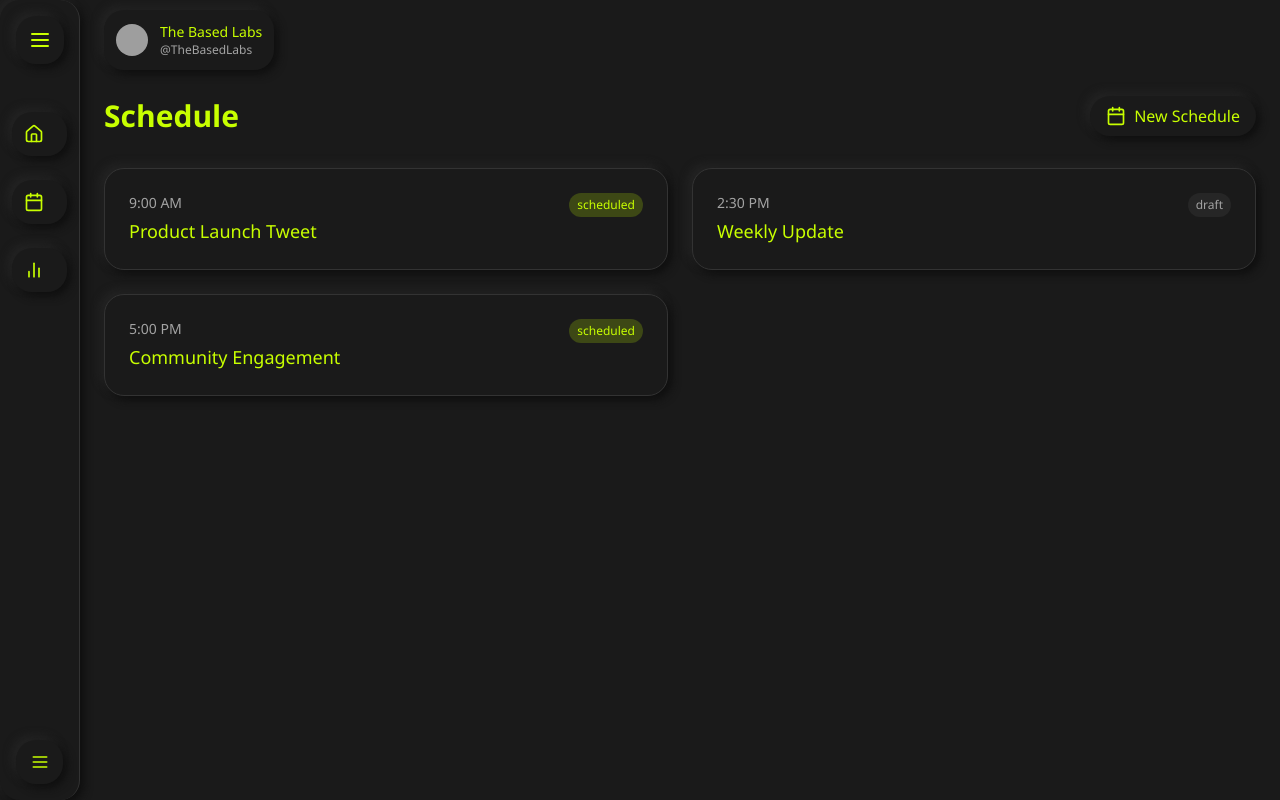
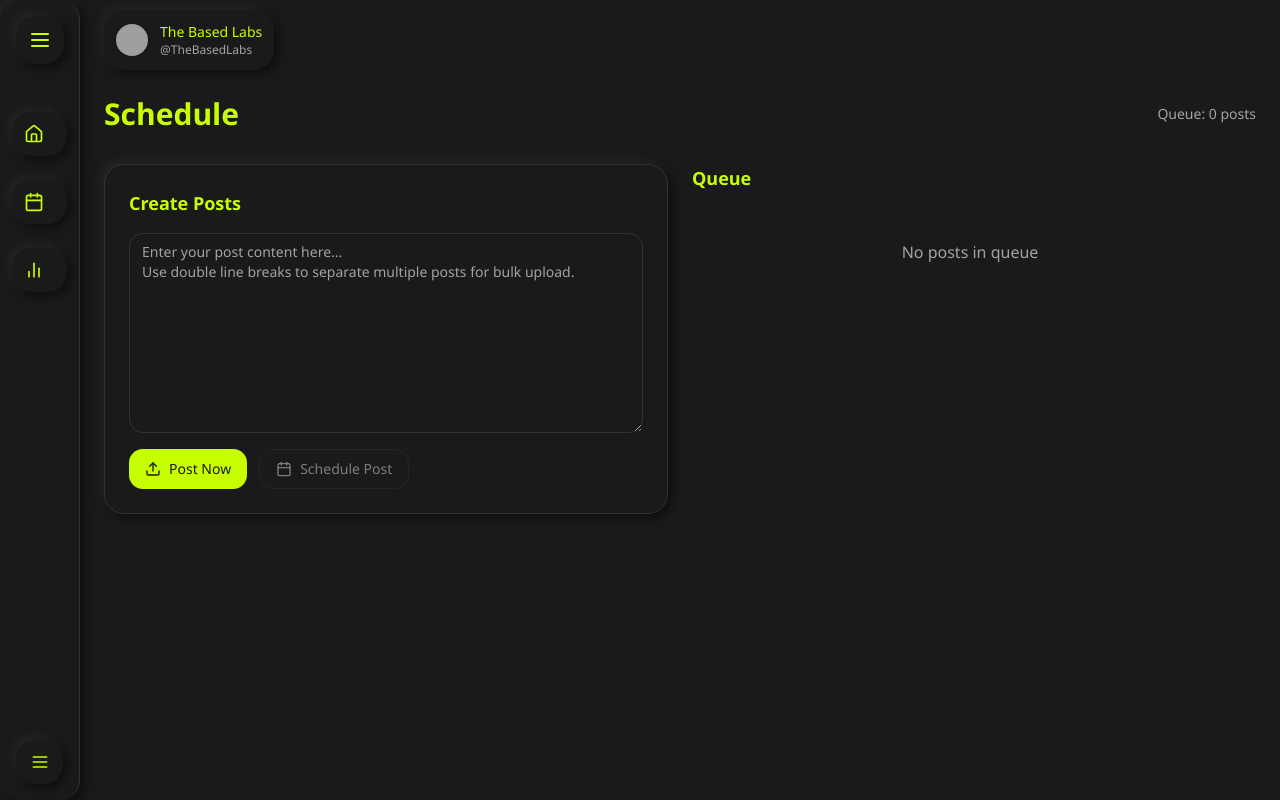
Before and after one commit to rythwik-open/tweet-scheduler-nexus, a React (Vite) app: page /schedule in a window 1280 px wide. Built offline with nearby package versions, Linux system fonts and the light colour scheme; grey boxes are pictures that could not be loaded.

Commit message:
feat: Implement schedule page features
Add functionality to schedule posts, including options for immediate posting, adding to a queue, bulk uploads, a queue counter, and a display of upcoming posts.  The page layout is updated to include an uploading section and a queue display.

```diff
--- /dev/null
+++ b/src/components/schedule/PostScheduler.tsx
@@ -0,0 +1,53 @@
+
+import { Calendar } from 'lucide-react';
+import { Button } from '@/components/ui/button';
+import {
+  Popover,
+  PopoverContent,
+  PopoverTrigger,
+} from '@/components/ui/popover';
+import { Calendar as CalendarComponent } from '@/components/ui/calendar';
+import { cn } from '@/lib/utils';
+import { useState } from 'react';
+
+interface PostSchedulerProps {
+  content: string;
+  onSchedule: (date: Date) => void;
+}
+
+const PostScheduler = ({ content, onSchedule }: PostSchedulerProps) => {
+  const [date, setDate] = useState<Date>();
+
+  return (
+    <Popover>
+      <PopoverTrigger asChild>
+        <Button
+          variant="outline"
+          className="flex items-center gap-2"
+          disabled={!content.trim()}
+        >
+          <Calendar className="h-4 w-4" />
+          Schedule Post
+        </Button>
+      </PopoverTrigger>
+      <PopoverContent className="w-auto p-0" align="start">
+        <div className="p-3">
+          <CalendarComponent
+            mode="single"
+            selected={date}
+            onSelect={(newDate) => {
+              if (newDate) {
+                setDate(newDate);
+                onSchedule(newDate);
+              }
+            }}
+            initialFocus
+            className={cn("pointer-events-auto")}
+          />
+        </div>
+      </PopoverContent>
+    </Popover>
+  );
+};
+
+export default PostScheduler;
--- /dev/null
+++ b/src/components/schedule/QueueList.tsx
@@ -0,0 +1,62 @@
+
+import { format } from 'date-fns';
+import { Card } from '@/components/ui/card';
+
+interface Post {
+  id: string;
+  content: string;
+  scheduledTime: Date | null;
+  status: 'draft' | 'scheduled';
+}
+
+interface QueueListProps {
+  posts: Post[];
+}
+
+const QueueList = ({ posts }: QueueListProps) => {
+  const sortedPosts = [...posts].sort((a, b) => {
+    if (!a.scheduledTime) return 1;
+    if (!b.scheduledTime) return -1;
+    return a.scheduledTime.getTime() - b.scheduledTime.getTime();
+  });
+
+  return (
+    <div className="space-y-4">
+      <h2 className="text-lg font-semibold text-primary">Queue</h2>
+      <div className="space-y-4 max-h-[600px] overflow-y-auto pr-2">
+        {sortedPosts.map((post) => (
+          <Card key={post.id} className="neumorphic p-4">
+            <div className="flex justify-between items-start gap-4">
+              <div className="flex-1">
+                <p className="text-sm text-foreground whitespace-pre-wrap">
+                  {post.content}
+                </p>
+              </div>
+              <div className="text-right">
+                <span className={`text-xs px-2 py-1 rounded-full ${
+                  post.status === 'scheduled'
+                    ? 'bg-primary/20 text-primary'
+                    : 'bg-muted text-muted-foreground'
+                }`}>
+                  {post.status}
+                </span>
+                {post.scheduledTime && (
+                  <p className="text-xs text-muted-foreground mt-2">
+                    {format(post.scheduledTime, 'PPP')}
+                  </p>
+                )}
+              </div>
+            </div>
+          </Card>
+        ))}
+        {posts.length === 0 && (
+          <div className="text-center text-muted-foreground py-8">
+            No posts in queue
+          </div>
+        )}
+      </div>
+    </div>
+  );
+};
+
+export default QueueList;
--- a/src/pages/Schedule.tsx
+++ b/src/pages/Schedule.tsx
@@ -1,65 +1,99 @@
 
-import { Calendar } from 'lucide-react';
+import { useState } from 'react';
+import { Calendar, Upload } from 'lucide-react';
 import { Card } from '@/components/ui/card';
+import { Textarea } from '@/components/ui/textarea';
+import { Button } from '@/components/ui/button';
+import PostScheduler from '@/components/schedule/PostScheduler';
+import QueueList from '@/components/schedule/QueueList';
+
+interface Post {
+  id: string;
+  content: string;
+  scheduledTime: Date | null;
+  status: 'draft' | 'scheduled';
+}
 
 const Schedule = () => {
+  const [posts, setPosts] = useState<Post[]>([]);
+  const [content, setContent] = useState('');
+
+  const handlePostNow = () => {
+    if (!content.trim()) return;
+
+    const newPosts = content.split('\n\n').filter(text => text.trim()).map(text => ({
+      id: crypto.randomUUID(),
+      content: text.trim(),
+      scheduledTime: null,
+      status: 'draft' as const
+    }));
+
+    setPosts(prev => [...prev, ...newPosts]);
+    setContent('');
+  };
+
   return (
     <div className="max-w-7xl mx-auto space-y-8">
-      {/* Header section */}
       <div className="flex items-center justify-between">
         <h1 className="text-3xl font-bold text-primary">Schedule</h1>
-        <button className="neumorphic px-4 py-2 rounded-xl flex items-center gap-2 text-primary hover:opacity-80 transition-opacity">
-          <Calendar className="h-5 w-5" />
-          <span>New Schedule</span>
-        </button>
+        <div className="flex items-center gap-2">
+          <span className="text-sm text-muted-foreground">
+            Queue: {posts.length} posts
+          </span>
+        </div>
       </div>
 
-      {/* Schedule grid */}
-      <div className="grid grid-cols-1 lg:grid-cols-2 gap-6">
-        <ScheduleCard
-          time="9:00 AM"
-          title="Product Launch Tweet"
-          status="scheduled"
-        />
-        <ScheduleCard
-          time="2:30 PM"
-          title="Weekly Update"
-          status="draft"
-        />
-        <ScheduleCard
-          time="5:00 PM"
-          title="Community Engagement"
-          status="scheduled"
-        />
+      <div className="grid grid-cols-2 gap-6">
+        {/* Left side - Post creation */}
+        <div className="space-y-4">
+          <Card className="neumorphic p-6">
+            <div className="space-y-4">
+              <h2 className="text-lg font-semibold text-primary">Create Posts</h2>
+              <Textarea
+                placeholder="Enter your post content here...
+Use double line breaks to separate multiple posts for bulk upload."
+                className="min-h-[200px] text-foreground"
+                value={content}
+                onChange={(e) => setContent(e.target.value)}
+              />
+              <div className="flex gap-3">
+                <Button
+                  onClick={handlePostNow}
+                  className="flex items-center gap-2"
+                >
+                  <Upload className="h-4 w-4" />
+                  Post Now
+                </Button>
+                <PostScheduler
+                  content={content}
+                  onSchedule={(scheduledTime) => {
+                    if (!content.trim()) return;
+
+                    const newPosts = content.split('\n\n')
+                      .filter(text => text.trim())
+                      .map(text => ({
+                        id: crypto.randomUUID(),
+                        content: text.trim(),
+                        scheduledTime,
+                        status: 'scheduled' as const
+                      }));
+
+                    setPosts(prev => [...prev, ...newPosts]);
+                    setContent('');
+                  }}
+                />
+              </div>
+            </div>
+          </Card>
+        </div>
+
+        {/* Right side - Queue list */}
+        <div>
+          <QueueList posts={posts} />
+        </div>
       </div>
     </div>
   );
 };
 
-interface ScheduleCardProps {
-  time: string;
-  title: string;
-  status: 'scheduled' | 'draft';
-}
-
-const ScheduleCard = ({ time, title, status }: ScheduleCardProps) => {
-  return (
-    <Card className="neumorphic p-6">
-      <div className="flex justify-between items-start">
-        <div>
-          <p className="text-sm text-muted-foreground">{time}</p>
-          <h3 className="text-lg font-medium text-primary mt-1">{title}</h3>
-        </div>
-        <span className={`text-xs px-2 py-1 rounded-full ${
-          status === 'scheduled'
-            ? 'bg-primary/20 text-primary'
-            : 'bg-muted text-muted-foreground'
-        }`}>
-          {status}
-        </span>
-      </div>
-    </Card>
-  );
-};
-
 export default Schedule;
```
